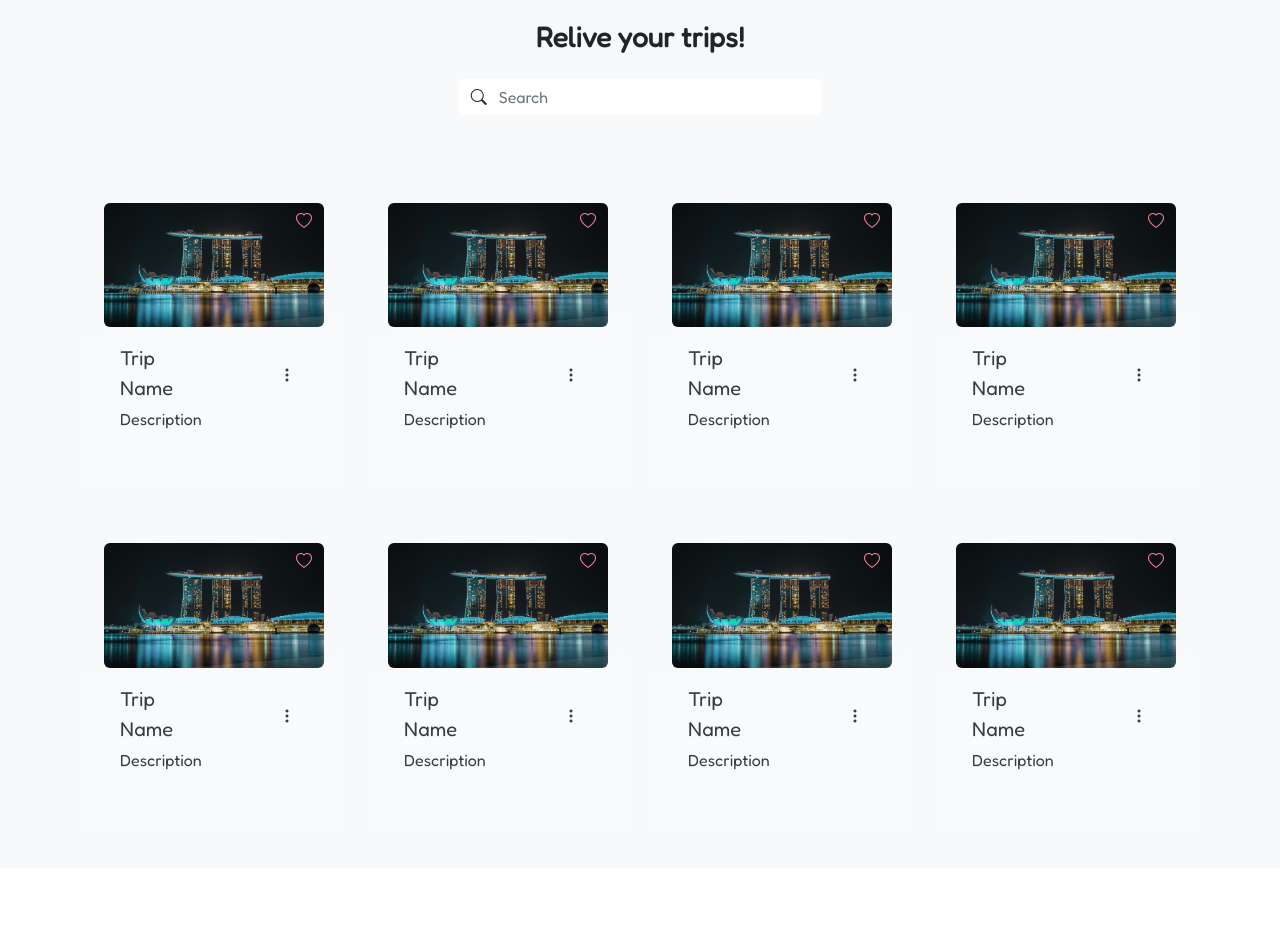
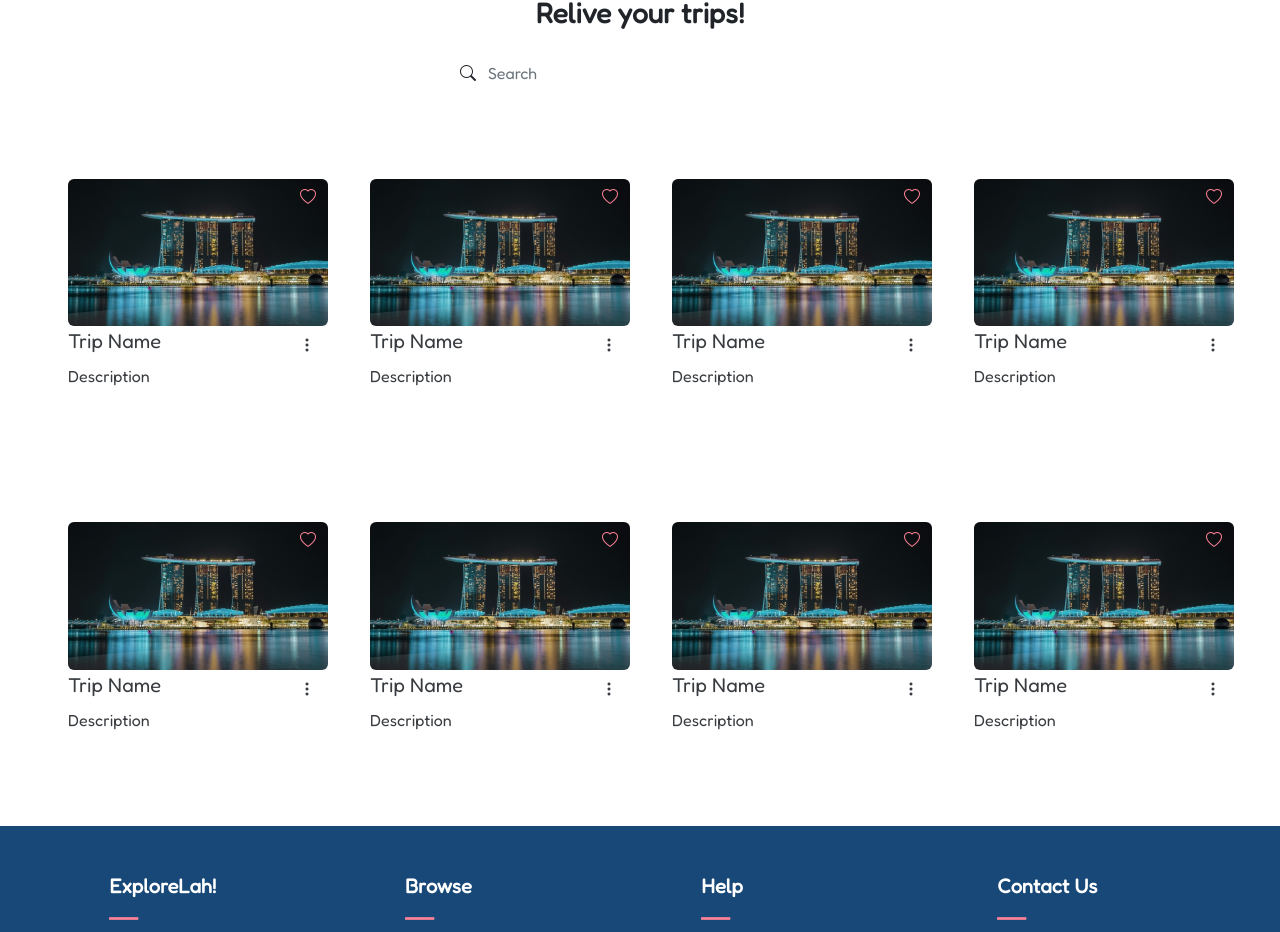
Before and after one commit to ngkangting/ExploreLah, a Vue app: page /mytrips in a window 1280 px wide. Shown: the part 102-1034 px from the top of the page. Before the commit the page ends 970 px from the top, so only its background shows below. Built offline with nearby package versions, Linux system fonts and the light colour scheme; no server answers.

Commit message:
new changes to about us

```diff
--- a/index.html
+++ b/index.html
@@ -1,6 +1,5 @@
 <!DOCTYPE html>
 <html lang="en">
-
   <head>
     <meta charset="UTF-8" />
     <link rel="icon" href="/favicon.ico" />
@@ -13,5 +12,4 @@
     <div id="app" class="min-vh-100"></div>
     <script type="module" src="/src/main.js"></script>
   </body>
-
 </html>
--- a/src/components/common/TripCard.vue
+++ b/src/components/common/TripCard.vue
@@ -1,5 +1,5 @@
 <template>
-  <div class="card bg-light border-0 w-100">
+  <div class="tripcard border-0 w-100">
     <div style="position:relative">
       <img src="../../assets/img/mbs.jpg" class="card-img-top rounded">
       <button @click=like() id="like-btn" class="btn border-0 "
@@ -43,7 +43,7 @@ export default {
 </script>
 
 <style>
-.card {
+.tripcard {
   position: relative;
   min-width: 300px;
   height: auto;
@@ -53,11 +53,11 @@ export default {
   transition: .25s;
 }
 
-.card:hover {
+.tripcard:hover {
   transform: scale(1.1);
 }
 
-.card:before {
+.tripcard:before {
   content: '';
   position: absolute;
   bottom: 0;
--- a/src/views/AboutUs.vue
+++ b/src/views/AboutUs.vue
@@ -2,30 +2,61 @@
   <div v-motion :initial="{opacity: 0,y: 100,}" :enter="{opacity: 1, y: 0,}">
     <div class="row d-flex align-items-center justify-content-center">
       <div class="col-lg-6">
-        <h1 class="display-6 text-center ps-5">
-          We help you make exploring Singapore easier than ever.
-        </h1>
+        <h1 class="display-4 fw-bold lh-1 text-center ps-5">We help you make exploring Singapore easier than ever.</h1>
       </div>
       <div class="col-lg-6 d-flex justify-content-center pe-5">
         <lottie-player src="https://assets3.lottiefiles.com/private_files/lf30_5i5tlydx.json" background="transparent"
           speed="1" style="width: 400px; height: 400px" hover loop autoplay></lottie-player>
       </div>
     </div>
+    <div class="row d-flex align-items-center justify-content-center p-5">
+      <h3 style="color:#FF8397; font-weight: bold;">About Us</h3>
+      <p class="lead">ExploreLah! enables you to quickly and easily explore Singapore’s offerings and create
+        personalized
+        itineraries by utilizing local expertise and cutting-edge artificial intelligence. Our algorithm does all the
+        research for you and compiles the best destinations into one place. All you need to do is decide when you want
+        to start and end your trip, and adjust your preferences. Our trip planner does the rest. Drawing from a database
+        of
+        over 260 attractions Explorelah! makes trip planning easy, intuitive and enjoyable for anyone and everyone from
+        tourists
+        visiting Singapore to locals who want to explore what the city has to offer.</p>
+    </div>
   </div>
 
+  <div v-motion-slide-visible-left class="row row-cols-1 row-cols-md-2 mx-5">
+    <div class="col">
+      <div class="card h-100 text-center p-5">
+        <div class="card-body">
+          <h5 class="card-title">Our Mission</h5>
+          <p class="card-text">This is a wider card with supporting text below as a natural lead-in to additional
+            content. This content is a little bit longer.</p>
+        </div>
+      </div>
+    </div>
+    <div class="col">
+      <div class="card h-100 text-center p-5">
+        <div class="card-body">
+          <h5 class="card-title">Our Vision</h5>
+          <p class="card-text">This card has supporting text below as a natural lead-in to additional content.</p>
+        </div>
+      </div>
+    </div>
+  </div>
+
+  <Footer class="mt-5"></Footer>
 </template>
 
 <script>
+import Footer from "@/components/layout/Footer.vue";
 
-// export default {
-//   name: "MyTrips",
-//   data() { },
-//   components: {
-//     TripCard
-//   },
-//   methods: {
-//   },
-// };
+export default {
+  name: "AboutUs",
+  data() { },
+  components: {
+    Footer
+  },
+  methods: {},
+};
 
 </script>
 
--- a/src/views/MyTrips.vue
+++ b/src/views/MyTrips.vue
@@ -3,18 +3,9 @@
     <div class="row mt-4 mb-5">
       <h3 class="text-center mb-4 fw-bold">Relive your trips!</h3>
 
-      <form
-        class="d-flex mx-auto align-items-center bg-white rounded"
-        style="width: 30%"
-        role="search"
-      >
+      <form class="d-flex mx-auto align-items-center rounded" style="width: 30%" role="search">
         <i class="bi bi-search mr-5"></i>
-        <input
-          class="form-control border-0 me-2"
-          type="text"
-          placeholder="Search"
-          aria-label="Search"
-        />
+        <input class="form-control border-0 me-2" type="text" placeholder="Search" aria-label="Search" />
       </form>
     </div>
 
@@ -47,19 +38,25 @@
       </div>
     </div>
   </div>
+
+  <Footer></Footer>
 </template>
 
 <script>
 import TripCard from "@/components/common/TripCard.vue";
+import Footer from "@/components/layout/Footer.vue";
 
 export default {
   name: "MyTrips",
-  data() {},
+  data() { },
   components: {
     TripCard,
+    Footer
   },
   methods: {},
 };
 </script>
 
-<style></style>
+<style>
+
+</style>
```
Also changed, not shown: src/views/HomeView.vue (+21 -66 lines). Lines whose indentation alone changed are shown as unchanged.
